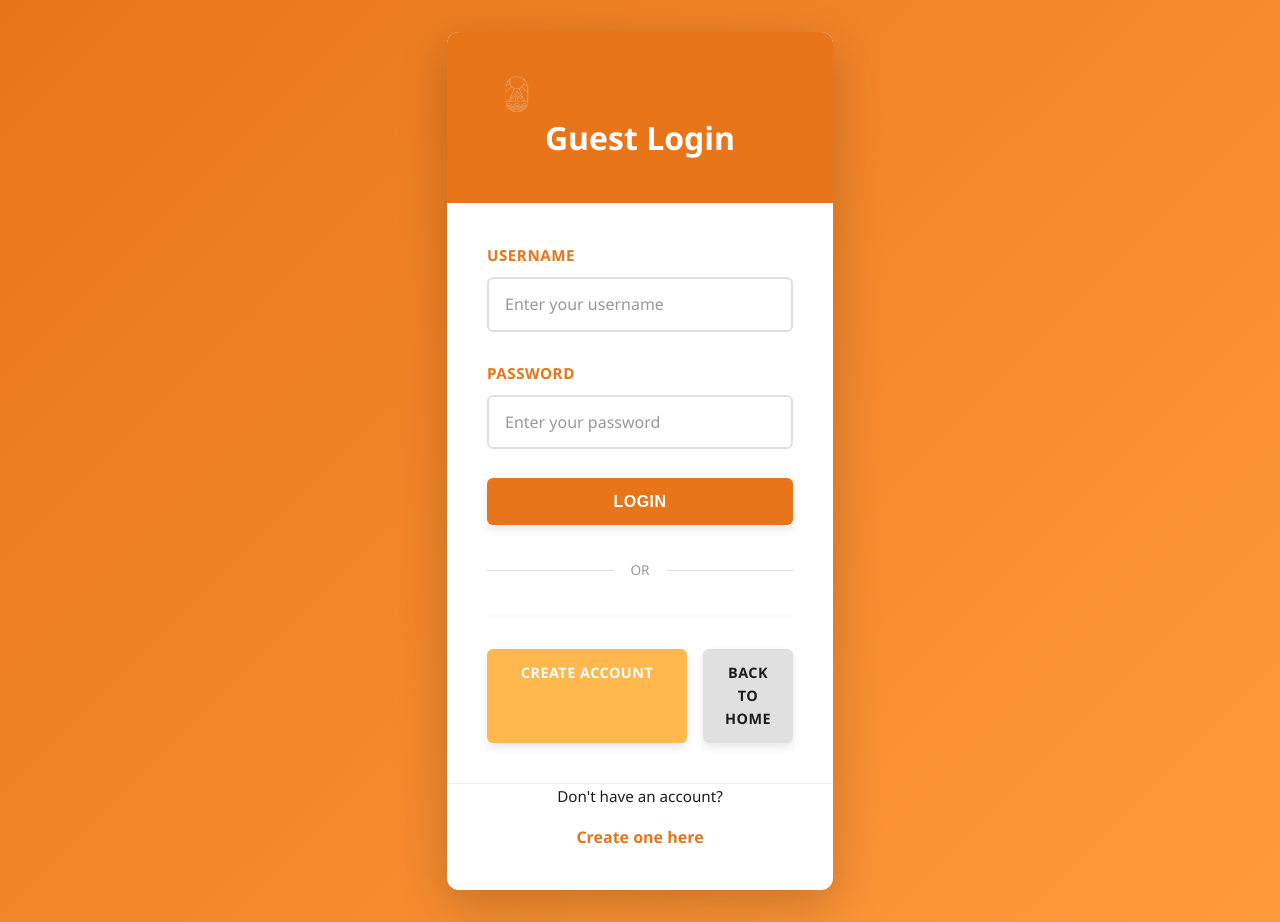
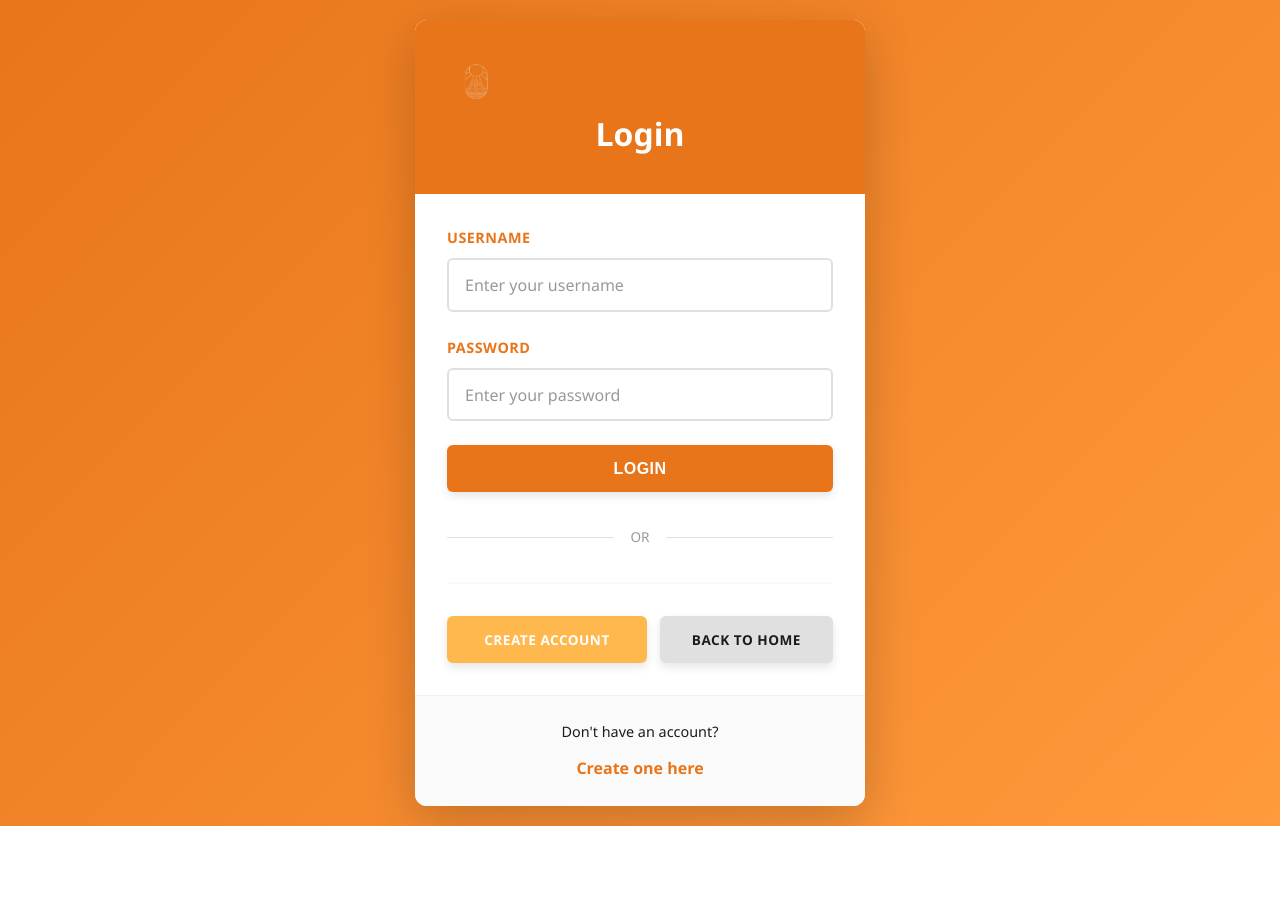
Before and after one commit to pathgamer1006-tech/resort-reservation-system, a Django app: page /user-login/ in a window 1280 px wide. After the commit the page ends 826 px from the top, so only its background shows below. Run offline with Django 4.2, Linux system fonts and the light colour scheme.

Commit message:
Unified login page: remove separate admin login, improve CSS alignment

```diff
--- a/resort_system/core/views.py
+++ b/resort_system/core/views.py
@@ -115,9 +115,12 @@ def user_signup(request):
 
 def user_login(request):
     """
-    User login page (separate from admin login).
+    Unified login page for both guests and admin users.
     """
     if request.user.is_authenticated:
+        # If already logged in as admin, redirect to dashboard
+        if request.user.is_staff:
+            return redirect('admin_dashboard')
         return redirect('index')
 
     if request.method == 'POST':
@@ -127,7 +130,11 @@ def user_login(request):
 
         if user is not None:
             login(request, user)
-            return redirect('index')
+            # Redirect to admin dashboard if staff, otherwise to home
+            if user.is_staff:
+                return redirect('admin_dashboard')
+            else:
+                return redirect('index')
         else:
             return render(request, 'user_login.html', {'error': 'Invalid credentials'})
 
--- a/resort_system/templates/user_login.html
+++ b/resort_system/templates/user_login.html
@@ -4,7 +4,7 @@
 <head>
     <meta charset="UTF-8">
     <meta name="viewport" content="width=device-width, initial-scale=1.0">
-    <title>Guest Login - KAELA Resort</title>
+    <title>Login - KAELA Resort</title>
     <link rel="stylesheet" href="{% static 'blossom.css' %}">
     <style>
         body {
@@ -13,13 +13,15 @@
             display: flex;
             justify-content: center;
             align-items: center;
+            padding: 20px;
             font-family: 'Segoe UI', Tahoma, Geneva, Verdana, sans-serif;
+            margin: 0;
         }
 
         .auth-container {
             width: 100%;
             max-width: 450px;
-            padding: 2rem;
+            padding: 0;
         }
 
         .auth-card {
@@ -27,32 +29,40 @@
             border-radius: 12px;
             box-shadow: 0 15px 50px rgba(0, 0, 0, 0.2);
             overflow: hidden;
+            display: flex;
+            flex-direction: column;
+            min-height: auto;
         }
 
         .auth-header {
             background: var(--kaela-brown);
             color: var(--text-white);
-            padding: 2.5rem;
+            padding: 2.5rem 2rem;
             text-align: center;
+            flex-shrink: 0;
         }
 
         .auth-header h1 {
-            margin: 0;
+            margin: 1rem 0 0 0;
             font-size: 2rem;
             font-weight: 700;
+            line-height: 1.2;
         }
 
-        .auth-header .logo-icon {
-            font-size: 2.5rem;
+        .auth-header .logo-img {
+            width: 60px;
+            height: auto;
             margin-bottom: 0.5rem;
         }
 
         .auth-body {
-            padding: 2.5rem;
+            padding: 2rem;
+            flex-grow: 1;
+            overflow-y: auto;
         }
 
         .form-group {
-            margin-bottom: 1.8rem;
+            margin-bottom: 1.5rem;
         }
 
         .form-group label {
@@ -60,14 +70,14 @@
             margin-bottom: 0.6rem;
             color: var(--kaela-brown);
             font-weight: 600;
-            font-size: 0.95rem;
+            font-size: 0.9rem;
             text-transform: uppercase;
             letter-spacing: 0.5px;
         }
 
         .form-group input {
             width: 100%;
-            padding: 0.9rem 1rem;
+            padding: 0.85rem 1rem;
             border: 2px solid #e0e0e0;
             border-radius: 6px;
             font-size: 1rem;
@@ -89,6 +99,7 @@
             border-radius: 6px;
             margin-bottom: 1.5rem;
             border-left: 5px solid #dc3545;
+            box-sizing: border-box;
         }
 
         .login-btn {
@@ -114,15 +125,17 @@
         }
 
         .auth-footer {
-            padding: 0 2.5rem 2.5rem 2.5rem;
+            padding: 1.5rem 2rem;
             text-align: center;
             border-top: 1px solid #f0f0f0;
+            background: #fafafa;
+            flex-shrink: 0;
         }
 
         .auth-footer p {
             color: var(--text-dark);
-            margin: 0 0 1rem 0;
-            font-size: 0.95rem;
+            margin: 0 0 0.8rem 0;
+            font-size: 0.9rem;
         }
 
         .auth-footer a {
@@ -140,21 +153,24 @@
         .button-group {
             display: grid;
             grid-template-columns: 1fr 1fr;
-            gap: 1rem;
+            gap: 0.8rem;
             margin-top: 1.5rem;
+            width: 100%;
         }
 
         .button-group a {
-            display: inline-block;
-            padding: 0.8rem;
+            display: block;
+            padding: 0.8rem 1rem;
             text-align: center;
             border-radius: 6px;
             text-decoration: none;
             font-weight: 600;
-            font-size: 0.9rem;
+            font-size: 0.85rem;
             text-transform: uppercase;
             letter-spacing: 0.5px;
             transition: all 0.3s ease;
+            box-sizing: border-box;
+            white-space: nowrap;
         }
 
         .button-group a.btn-primary {
@@ -165,6 +181,7 @@
         .button-group a.btn-primary:hover {
             background: #c4944a;
             transform: translateY(-2px);
+            box-shadow: 0 4px 10px rgba(0, 0, 0, 0.15);
         }
 
         .button-group a.btn-secondary {
@@ -175,6 +192,7 @@
         .button-group a.btn-secondary:hover {
             background: #d0d0d0;
             transform: translateY(-2px);
+            box-shadow: 0 4px 10px rgba(0, 0, 0, 0.15);
         }
 
         .divider {
@@ -207,7 +225,7 @@
         <div class="auth-card">
             <div class="auth-header">
                 <img src="{% static 'KALEA LOGO.png' %}" alt="KAELA Logo" class="logo-img">
-                <h1>Guest Login</h1>
+                <h1>Login</h1>
             </div>
 
             <div class="auth-body">
--- a/resort_system/urls.py
+++ b/resort_system/urls.py
@@ -8,7 +8,6 @@ from django.conf.urls.static import static
 from django.urls import path, include
 from resort_system.core.views import (
     index,
-    login_view,
     logout_view,
     user_signup,
     user_login,
@@ -44,9 +43,6 @@ urlpatterns = [
     path('user-signup/', user_signup, name='user_signup'),
     path('logout/', logout_view, name='logout'),
     path('guest-dashboard/', guest_dashboard, name='guest_dashboard'),
-
-    # Admin authentication
-    path('admin-login/', login_view, name='login'),
     path('book/', book_reservation, name='book_reservation'),
 
     # Admin pages
```
